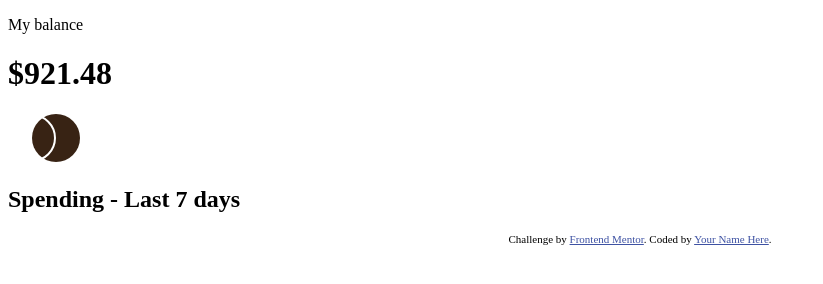
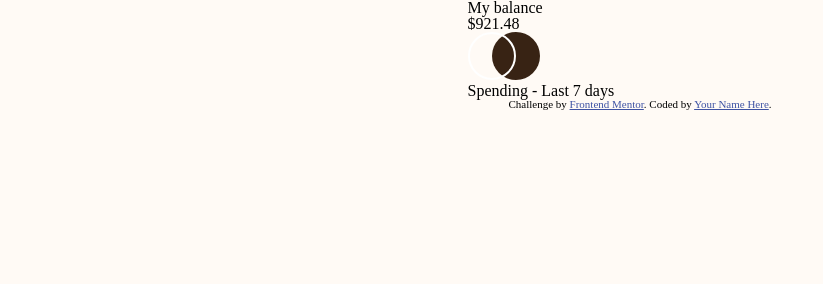
Before and after one commit to vanderleicatione/expenses-chart-component-main, a plain HTML site: page index.html in a window 1280 px wide. Shown: the whole page, without its empty margins (0-823 px from the left). Drawn offline with Linux system fonts and the light colour scheme.

Commit message:
add css reset, scss utilities

```diff
--- a/index.html
+++ b/index.html
@@ -5,7 +5,7 @@
   <meta name="viewport" content="width=device-width, initial-scale=1.0"> <!-- displays site properly based on user's device -->
 
   <link rel="icon" type="image/png" sizes="32x32" href="./images/favicon-32x32.png">
-
+  <link rel="stylesheet" href="style/style.css">
   <title>Frontend Mentor | Expenses chart component</title>
 
   <!-- Feel free to remove these styles or customise in your own stylesheet 👍 -->
@@ -15,6 +15,7 @@
   </style>
 </head>
 <body>
+
 <div class="container" role="presentation">
   <header id="balance-info">
     <p>My balance</p>
--- a/style/_ds.scss
+++ b/style/_ds.scss
@@ -1,4 +1,6 @@
 @import '_colors.scss';
+@import '_font.scss';
+@import '_utilities.scss';
 
 /* COLORS */
 
--- a/style/_font.scss
+++ b/style/_font.scss
@@ -1,3 +1,5 @@
+@import '_utilities.scss';
+
 /*FONTS*/
 
 @import url('https://fonts.googleapis.com/css2?family=DM+Sans:wght@400;700&display=swap');
--- /dev/null
+++ b/style/_reset.scss
@@ -0,0 +1,48 @@
+/* http://meyerweb.com/eric/tools/css/reset/
+   v2.0 | 20110126
+   License: none (public domain)
+*/
+
+html, body, div, span, applet, object, iframe,
+h1, h2, h3, h4, h5, h6, p, blockquote, pre,
+a, abbr, acronym, address, big, cite, code,
+del, dfn, em, img, ins, kbd, q, s, samp,
+small, strike, strong, sub, sup, tt, var,
+b, u, i, center,
+dl, dt, dd, ol, ul, li,
+fieldset, form, label, legend,
+table, caption, tbody, tfoot, thead, tr, th, td,
+article, aside, canvas, details, embed,
+figure, figcaption, footer, header, hgroup,
+menu, nav, output, ruby, section, summary,
+time, mark, audio, video {
+	margin: 0;
+	padding: 0;
+	border: 0;
+	font-size: 100%;
+	font: inherit;
+	vertical-align: baseline;
+}
+/* HTML5 display-role reset for older browsers */
+article, aside, details, figcaption, figure,
+footer, header, hgroup, menu, nav, section {
+	display: block;
+}
+body {
+	line-height: 1;
+}
+ol, ul {
+	list-style: none;
+}
+blockquote, q {
+	quotes: none;
+}
+blockquote:before, blockquote:after,
+q:before, q:after {
+	content: '';
+	content: none;
+}
+table {
+	border-collapse: collapse;
+	border-spacing: 0;
+}
--- /dev/null
+++ b/style/style.scss
@@ -0,0 +1,2 @@
+@import '_reset.scss';
+@import "_ds.scss";
```
Also changed, not shown: style/_style.scss (deleted), style/style.css (added), 1 other file.
